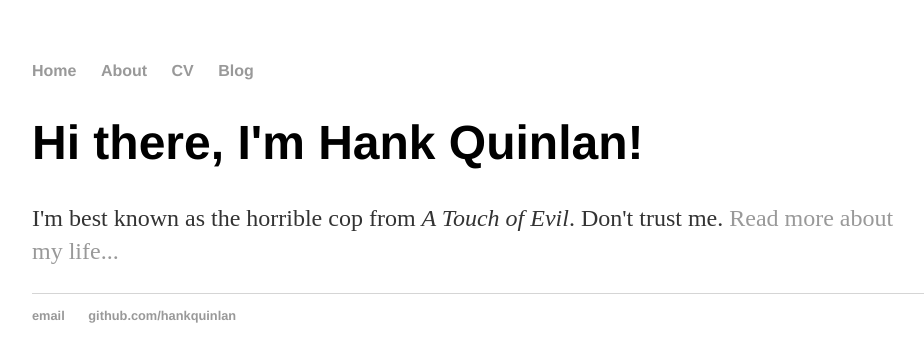
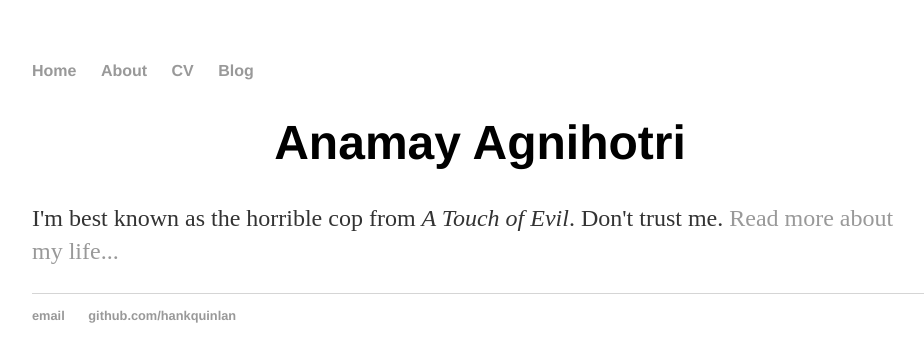
Before and after one commit to Anamay-Agnihotri/Anamay.github.io, a Jekyll site: the page built from index.html, in a window 1280 px wide. Shown: the top 362 px of the page, without its empty margins (160-1084 px from the left). Built offline with Jekyll 4.4.1, drawn with Linux system fonts in a browser that asks for light colours.

Commit message:
Update index.html

```diff
--- a/index.html
+++ b/index.html
@@ -1,9 +1,11 @@
 ---
 layout: default
-title: Hank Quinlan, Horrible Cop
+title: Papa Bless
 ---
 
 		<div class="blurb">
-			<h1>Hi there, I'm Hank Quinlan!</h1>
+			<center>
+			<h1>Anamay Agnihotri</h1>
+			</center>
 			<p>I'm best known as the horrible cop from <em>A Touch of Evil</em>. Don't trust me. <a href="/about">Read more about my life...</a></p>
 		</div>
```
